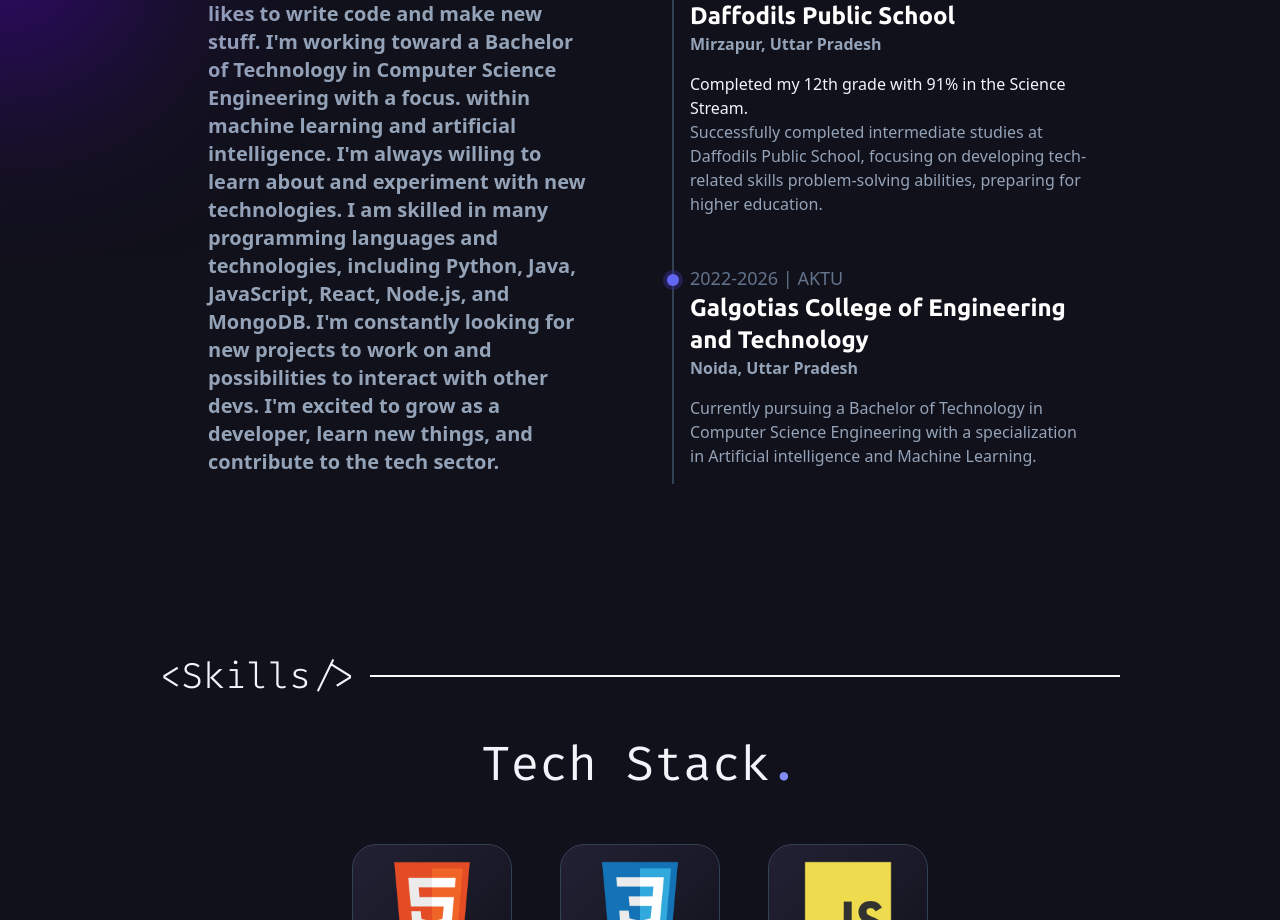
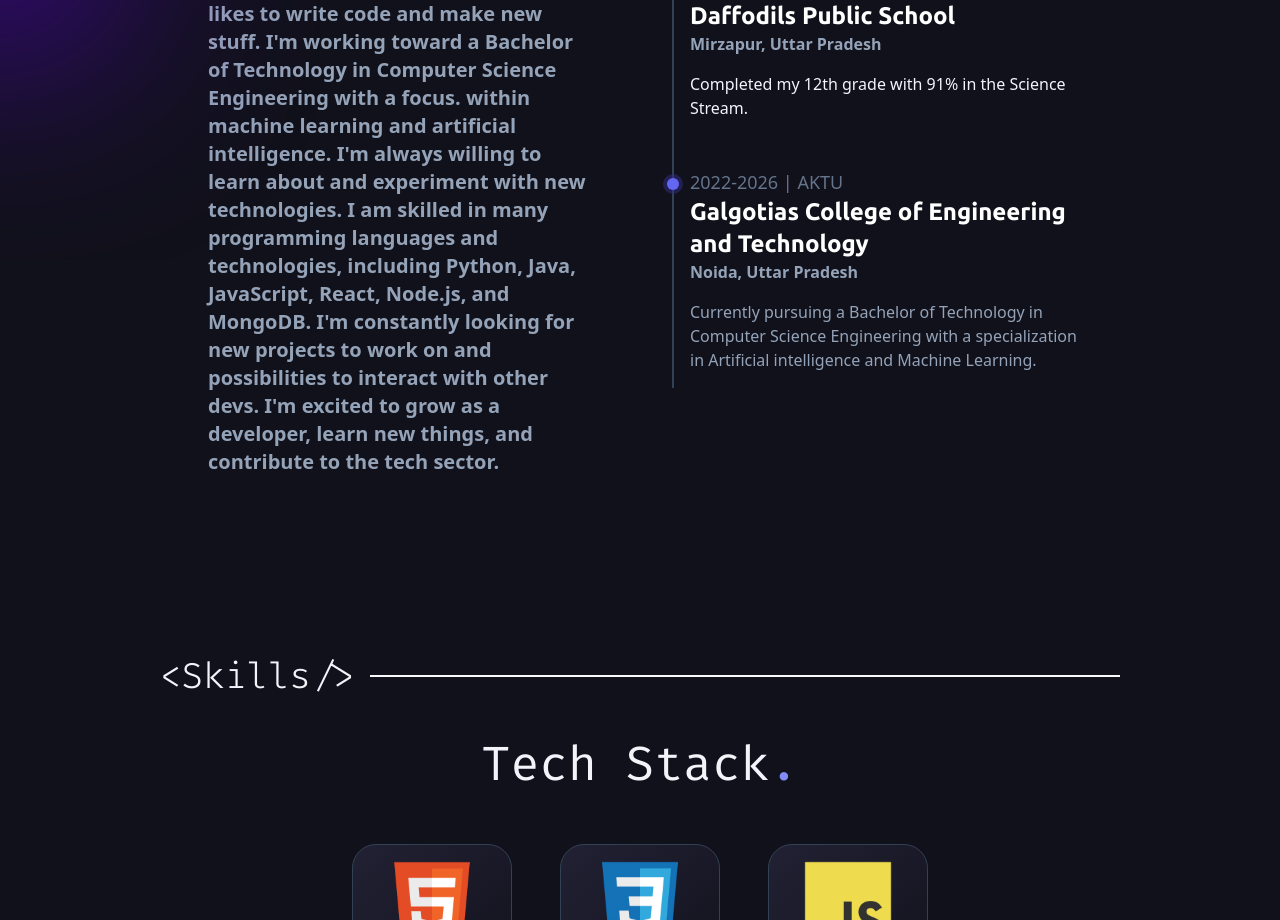
Before and after one commit to PiyushDev01/Portfolio, a React (Vite) app: page / in a window 1280 px wide. Shown: the part 1180-2100 px from the top of the page. Built offline with nearby package versions, Linux system fonts and the light colour scheme.

Commit message:
Update Qualification.jsx

```diff
--- a/src/component/Qualification.jsx
+++ b/src/component/Qualification.jsx
@@ -10,7 +10,7 @@ const QualificationDetails = { q1: {
     clg: "Daffodils Public School",
     addr: "Mirzapur, Uttar Pradesh",
     disc1: "Completed my 12th grade with 91% in the Science Stream.",
-    disc2: "Successfully completed intermediate studies at Daffodils Public School, focusing on developing tech-related skills problem-solving abilities, preparing for higher education.",
+    disc2: "",
     },
     q2: {
     from: "2022",
```
